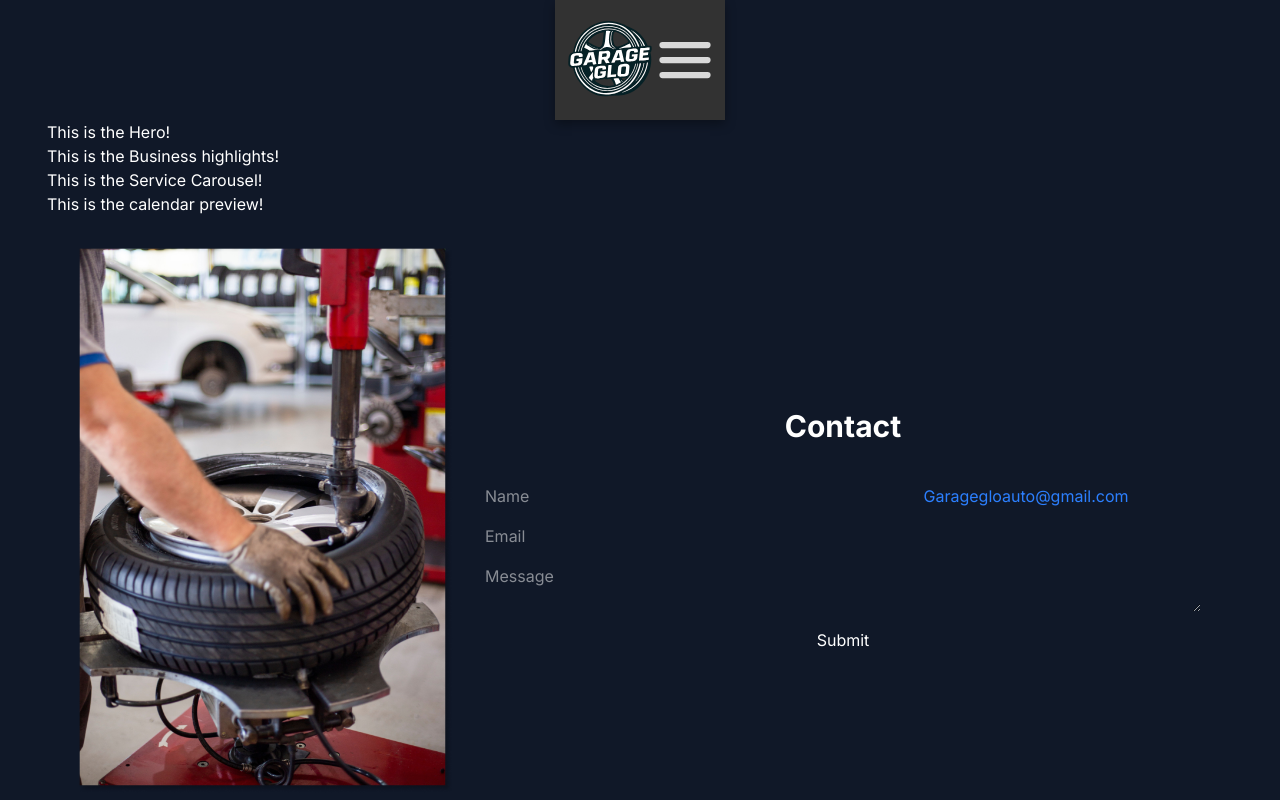
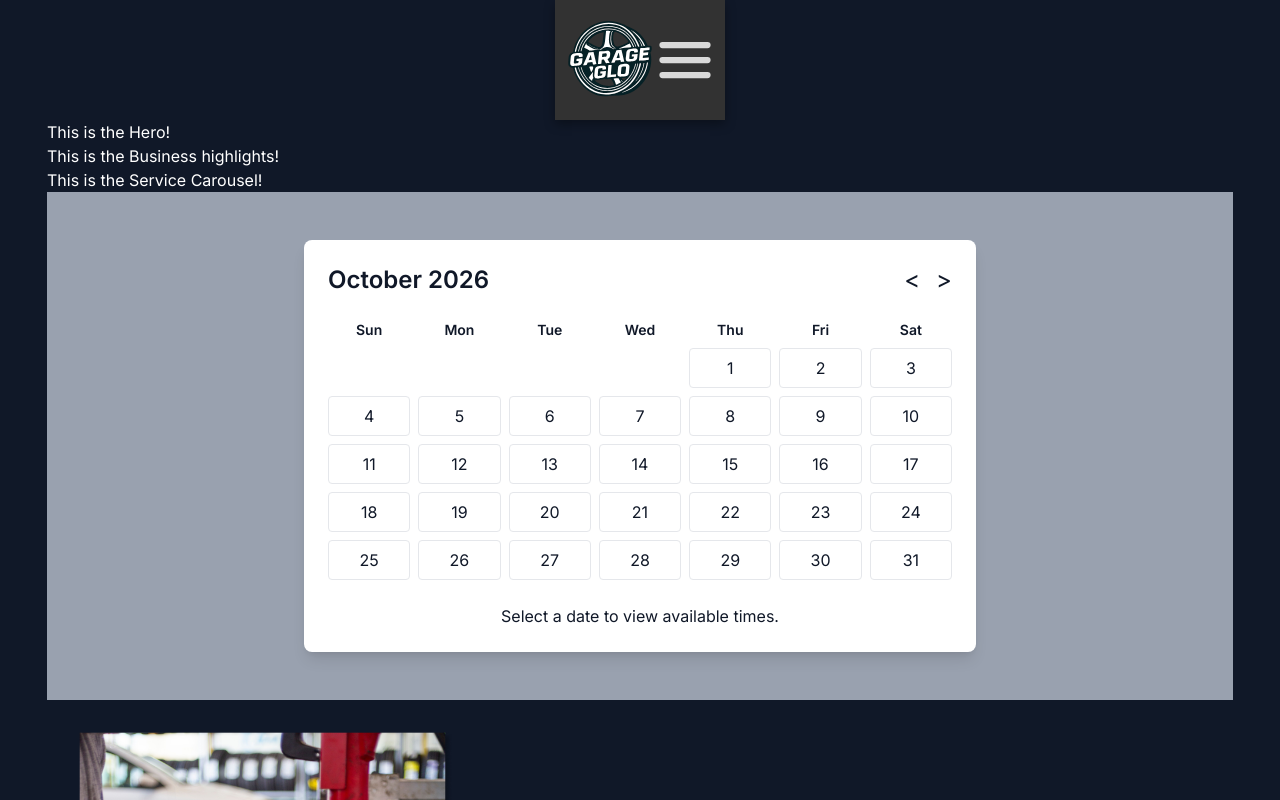
Before and after one commit to NikkoCastillo0/GloPortal, a React (Vite) app: page / in a window 1280 px wide. Shown: the top 800 px of the page. Built offline with nearby package versions, Linux system fonts and the light colour scheme.

Commit message:
GP-18: Implement interactive monthly calendar

```diff
--- a/src/components/home/CalendarPreview.jsx
+++ b/src/components/home/CalendarPreview.jsx
@@ -1,9 +1,103 @@
-export default function CalendarPreview(){
-    return(
-        <section>
-            <h2>
-                This is the calendar preview!
-            </h2>
-        </section>
-    )
+
+import { useState } from "react";
+
+export default function CalendarPreview() {
+  const [currentMonth, setCurrentMonth] = useState(
+    new Date(new Date().getFullYear(), new Date().getMonth(), 1)
+  );
+
+  const [selectedDay, setSelectedDay] = useState(null);
+
+  const year = currentMonth.getFullYear();
+  const month = currentMonth.getMonth();
+
+  const monthName = currentMonth.toLocaleString("en-US", {
+    month: "long",
+    year: "numeric",
+  });
+
+  const firstDay = new Date(year, month, 1).getDay();
+  const daysInMonth = new Date(year, month + 1, 0).getDate();
+
+  const calendarDays = [
+    ...Array(firstDay).fill(null),
+    ...Array.from({ length: daysInMonth }, (_, i) => i + 1),
+  ];
+
+  const weekdays = ["Sun", "Mon", "Tue", "Wed", "Thu", "Fri", "Sat"];
+
+  function changeMonth(amount) {
+    setCurrentMonth(new Date(year, month + amount, 1));
+    setSelectedDay(null);
+  }
+
+  return (
+    <section id="calendar" className="bg-gray-400 px-4 py-12">
+      <div className="mx-auto max-w-2xl rounded-lg bg-white p-6 text-gray-900 shadow-lg">
+
+        <div className="mb-6 flex items-center justify-between">
+          <h2 className="text-2xl font-semibold">{monthName}</h2>
+
+          <div className="flex gap-4">
+            <button
+              type="button"
+              onClick={() => changeMonth(-1)}
+              aria-label="Previous month"
+              className="cursor-pointer text-2xl"
+            >
+              &lt;
+            </button>
+
+            <button
+              type="button"
+              onClick={() => changeMonth(1)}
+              aria-label="Next month"
+              className="cursor-pointer text-2xl"
+            >
+              &gt;
+            </button>
+          </div>
+        </div>
+
+        <div className="grid grid-cols-7 gap-2 text-center">
+          {weekdays.map((day) => (
+            <div key={day} className="text-sm font-semibold">
+              {day}
+            </div>
+          ))}
+
+          {calendarDays.map((day, index) =>
+            day === null ? (
+              <div key={`empty-${index}`} />
+            ) : (
+              <button
+                key={day}
+                type="button"
+                onClick={() => setSelectedDay(day)}
+                aria-pressed={selectedDay === day}
+                className={`min-h-10 cursor-pointer rounded border border-gray-200
+                  ${selectedDay === day
+                    ? "bg-gray-900 text-white"
+                    : "bg-white hover:bg-gray-200"
+                  }`}
+              >
+                {day}
+              </button>
+            )
+          )}
+        </div>
+
+        <div className="mt-6 text-center">
+          {selectedDay === null ? (
+            <p>Select a date to view available times.</p>
+          ) : (
+            <p>
+              Selected date: {month + 1}/{selectedDay}/{year}
+            </p>
+          )}
+        </div>
+
+      </div>
+    </section>
+  );
 }
```
